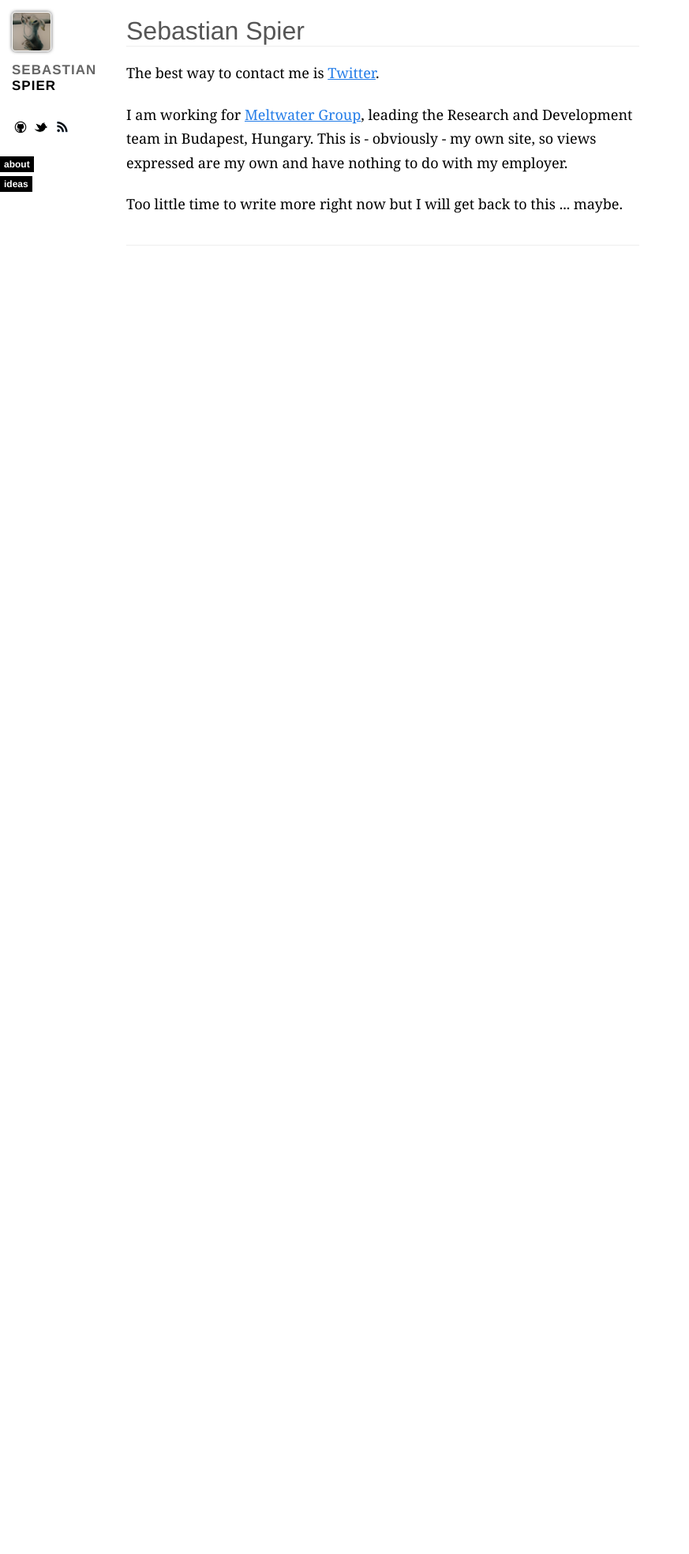
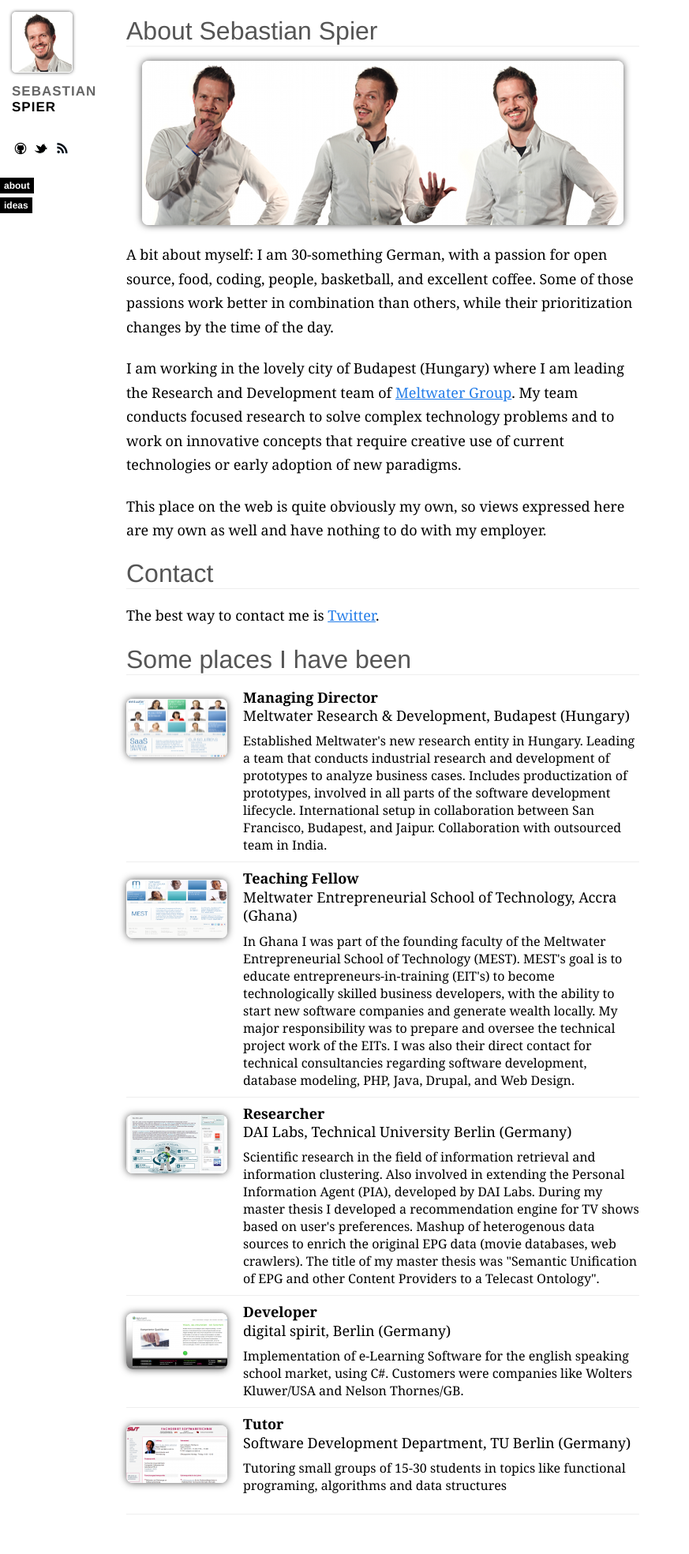
Before and after one commit to spier/spier.github.io, a Jekyll site: the page built from about.md, in a window 1280 px wide. Shown: the whole page at 79% size, without its empty margins (0-873 px from the left). Built offline with Jekyll 4.4.1, drawn with Linux system fonts in a browser that asks for light colours; nearby versions of some CDN libraries; Markdown is read by kramdown in place of the engine named in the settings; before the commit the page ends 900 px from its top, so only the background shows below that.

Commit message:
reworking about section

```diff
--- a/_config.yml
+++ b/_config.yml
@@ -6,6 +6,14 @@ rdiscount:
   extensions: [smart]
 paginate: 10
 
-# my own. the trailing slash is needed
+
+# -----------------
+# my own config variables.
+# -----------------
+
+# the trailing slash is needed
 base_url: http://spier.github.com/
+# URL to atom feed
 feedburner_url: http://feeds.feedburner.com/spier
+# name of the author
+author: Sebastian Spier
--- a/_layouts/layout.html
+++ b/_layouts/layout.html
@@ -4,8 +4,8 @@
 <head>
   <meta http-equiv="content-type" content="text/html; charset=utf-8" />
   <title>{{ page.title }}</title>
-  <meta name="author" content="Sebastian Spier" />
-  <meta name="description" content="Writings, ideas, and random musings by Sebastian Spier." />
+  <meta name="author" content="{{ site.author }}" />
+  <meta name="description" content="Writings, ideas, and random musings by {{ site.author }}." />
 
   <link rel="alternate" type="application/rss+xml" href="{{ site.feedburner_url }}" />
   <link rel="stylesheet" href="/css/styles.css" type="text/css" media="screen, projection" />
@@ -28,7 +28,9 @@
 
 <div id="header">
   <a href="/">
-    <img src="/images/small_dog_normal.png" class="avatar" />
+    <!-- <img src="/images/small_dog_normal.png" class="avatar" /> -->
+		<!-- <img src="/images/sebastian_spier_small3.png" class="avatar" /> -->
+		<img src="/images/sebastian/sebastian_spier_medium.png" alt="Sebastian Spier" width="75" height="75" class="avatar" />
   </a>
 
   <div id="me">
@@ -65,7 +68,6 @@
 
 
 <script type="text/javascript">
-
   var _gaq = _gaq || [];
   _gaq.push(['_setAccount', 'UA-1782093-8']);
   _gaq.push(['_trackPageview']);
@@ -75,7 +77,6 @@
     ga.src = ('https:' == document.location.protocol ? 'https://ssl' : 'http://www') + '.google-analytics.com/ga.js';
     var s = document.getElementsByTagName('script')[0]; s.parentNode.insertBefore(ga, s);
   })();
-
 </script>
 
 </body>
--- /dev/null
+++ b/_layouts/static_page.html
@@ -0,0 +1,12 @@
+---
+layout: layout
+---
+
+<div class="content">
+
+  <div id="post">
+    {% include post_header.html %}
+    {{ content }}
+  </div>
+
+</div>
--- a/about.html
+++ /dev/null
@@ -1,25 +0,0 @@
----
-layout: layout
-title: "About Sebastian Spier"
----
-
-<div class="content">
-  <div id="post">
-
-    <h1>Sebastian Spier</h1>
-
-    <p>
-			The best way to contact me is <a href="http://twitter.com/sebastianspier">Twitter</a>.
-		</p>
-
-		<p>
-			I am working for <a href="http://www.meltwater.com">Meltwater Group</a>, leading the Research and Development team in Budapest, Hungary.
-			This is - obviously - my own site, so views expressed are my own and have nothing to do with my employer.
-		</p>
-
-		<p>
-			Too little time to write more right now but I will get back to this ... maybe.
-		</p>
-
-  </div>
-</div>
--- /dev/null
+++ b/about.md
@@ -0,0 +1,95 @@
+---
+layout: static_page
+title: "About Sebastian Spier"
+---
+
+![Sebastian Spier](/images/sebastian/sebastian_spier_multi.png "Sebastian Spier")
+
+A bit about myself: I am 30-something German, with a passion for open source, food, coding, people, basketball, and excellent coffee. Some of those passions work better in combination than others, while their prioritization changes by the time of the day.
+
+I am working in the lovely city of Budapest (Hungary) where I am leading the Research and Development team of [Meltwater Group][meltwater]. My team conducts focused research to solve complex technology problems and to work on innovative concepts that require creative use of current technologies or early adoption of new paradigms.
+
+This place on the web is quite obviously my own, so views expressed here are my own as well and have nothing to do with my employer.
+
+# Contact
+
+The best way to contact me is [Twitter][].
+
+[Twitter]: http://twitter.com/sebastianspier
+[meltwater]: http://www.meltwater.com
+
+
+# Some places I have been
+
+<table id="cv" cellpadding="0" cellspacing="0">
+	<tr>
+		<td>
+			<a href="http://www.meltwater.com" target="_blank"><br>
+				<img width="128" height="74" border="0" src="/images/employers/meltwater_s.png" alt=""></a>
+		</td>
+		<td>
+			<p>
+				<b>Managing Director</b><br>
+				Meltwater Research & Development, Budapest (Hungary)<br>
+			</p>
+			Established Meltwater's new research entity in Hungary. Leading a team that conducts industrial research and development of prototypes to analyze business cases. Includes productization of prototypes, involved in all parts of the software development lifecycle. International setup in collaboration between San Francisco, Budapest, and Jaipur. Collaboration with outsourced team in India.
+		</td>
+	</tr>
+
+	<tr>
+		<td>
+			<a href="http://www.meltwater.org" target="_blank"><br>
+				<img width="128" height="74" border="0" src="/images/employers/mest_s.png" alt=""></a>
+		</td>
+		<td>
+			<p>
+				<b>Teaching Fellow</b><br>
+				Meltwater Entrepreneurial School of Technology, Accra (Ghana)
+			</p>
+			In Ghana I was part of the founding faculty of the Meltwater Entrepreneurial School of Technology (MEST). MEST's goal is to educate entrepreneurs-in-training (EIT's) to become technologically skilled business developers, with the ability to start new software companies and generate wealth locally. My major responsibility was to prepare and oversee the technical project work of the EITs. I was also their direct contact for technical consultancies regarding software development, database modeling, PHP, Java, Drupal, and Web Design.
+		</td>
+	</tr>
+
+	<tr>
+		<td>
+			<a href="http://www.dai-labor.de" target="_blank"><br>
+				<img width="128" height="74" border="0" src="/images/employers/ws_dai-labor.png" alt="Website DAI Labor, TU Berlin"></a>
+		</td>
+		<td>
+			<p>
+				<b>Researcher</b><br>
+				DAI Labs, Technical University Berlin (Germany)
+			</p>
+			Scientific research in the field of information retrieval and information clustering. Also involved in extending the Personal Information Agent (PIA), developed by DAI Labs. During my master thesis I developed a recommendation engine for TV shows based on user's preferences. Mashup of heterogenous data sources to enrich the original EPG data (movie databases, web crawlers). The title of my master thesis was "Semantic Unification of EPG and other Content Providers to a Telecast Ontology".
+		</td>
+	</tr>
+
+<tr>
+	<td>
+		<a href="http://www.digital-spirit.de" target="_blank"><br>
+			<img src="/images/employers/ws_digital_spirit.png" alt="Website digital spirit"><br>
+		</a>
+	</td>
+	<td>
+		<p>
+			<b>Developer</b><br>
+			digital spirit, Berlin (Germany)
+		</p>
+		Implementation of e-Learning Software for the english speaking school market, using C#. Customers were companies like Wolters Kluwer/USA and Nelson Thornes/GB.
+	</td>
+</tr>
+	<tr>
+		<td>
+			<a href="http://swt.cs.tu-berlin.de" target="_blank"><br>
+				<img src="/images/employers/ws_tu-swt.png" alt="Website SWT, TU-Berlin"><br>
+			</a>
+		</td>
+		<td>
+			<p>
+				<b>Tutor</b><br>
+				Software Development Department, TU Berlin (Germany)
+			</p>
+				Tutoring small groups of 15-30 students in topics like functional programing, algorithms and data structures
+		</td>
+	</tr>
+</table>
--- a/css/styles.css
+++ b/css/styles.css
@@ -92,6 +92,7 @@ h3{
   text-transform: uppercase;
   margin: 10px 0 20px 0;
 }
+
 #header #seb{
   font-size: 17px;
   font-weight: bold;
@@ -107,6 +108,7 @@ h3{
   letter-spacing: 1px;
   color: #000;
 }
+
 #header .site{
 }
 #header .site img{
@@ -204,11 +206,10 @@ h3{
 }
 
 /*
+ TALKS
+*/
 
- TALKS
-
- */
-#talks h2{
+/*#talks h2{
   font-size: 18px;
   font-family: Helvetica, sans-serif;
   padding: 5px 7px;
@@ -247,13 +248,12 @@ h3{
   margin-top: 10px;
   border-radius: none;
   box-shadow: none;
-}
+}*/
 
 /*
+ SCREENCASTS
+*/
 
- SCREENCASTS
-
- */
 #screencasts h2{
   margin-bottom: 0;
 }
@@ -264,20 +264,9 @@ h3{
 }
 
 /*
+ BOASTFUL
+*/
 
- HACKER NEWS MAD KARMA
-
- */
-#hn{
-  margin: 30px 15px;
-}
-
-
-/*
-
- BOASTFUL
-
- */
 #boastful{
   margin: 30px 15px 7em 15px;
   text-shadow: 1px 1px 0 #fff;
@@ -330,3 +319,58 @@ h3{
   font-size: 13px;
   font-weight: bold;
 }
+
+/*
+ 	CV TABLE
+*/
+
+#cv {
+	width: 100%;
+	border: 1px;
+}
+
+#cv * {
+	margin: 0;
+	padding: 0;
+}
+
+#cv tr td {
+	vertical-align: top;
+	border-top: 1px solid #eee;
+}
+
+#cv tr:first-child td {
+	vertical-align: top;
+/*	border-top: 1px solid #eee;*/
+	border: none;
+}
+
+#cv tr td + td {
+	padding-left:	20px;
+	padding-bottom:	10px;
+}
+
+#cv img{
+  display: block;
+  margin-left: auto;
+  margin-right: auto;
+  max-width: 610px;
+  -webkit-border-radius: 8px;
+  -webkit-box-shadow: 0px 0px 10px #555;
+}
+
+#cv img.noborder {
+  display: block;
+  margin-left: auto;
+  margin-right: auto;
+  max-width: 610px;
+  -webkit-border-radius: 0;
+  -webkit-box-shadow: none;
+}
+
+#cv p{
+	font-size: 18px;
+	line-height: 1.3em;
+	margin-top: 0.5em;
+	margin-bottom: 0.5em;
+}
```
Also changed, not shown: other parts of _layouts/layout.html (+1 -0 lines), favicon.ico (added), images/employers/meltwater_s.png (added), images/employers/mest_s.png (added), images/employers/ws_dai-labor.png (added), images/employers/ws_digital_spirit.png (added), images/employers/ws_kneipenguide.png (added), images/employers/ws_tu-swt.png (added), images/sebastian/sebastian_spier_medium.png (added), images/sebastian/sebastian_spier_multi.png (added), 1 other file.
